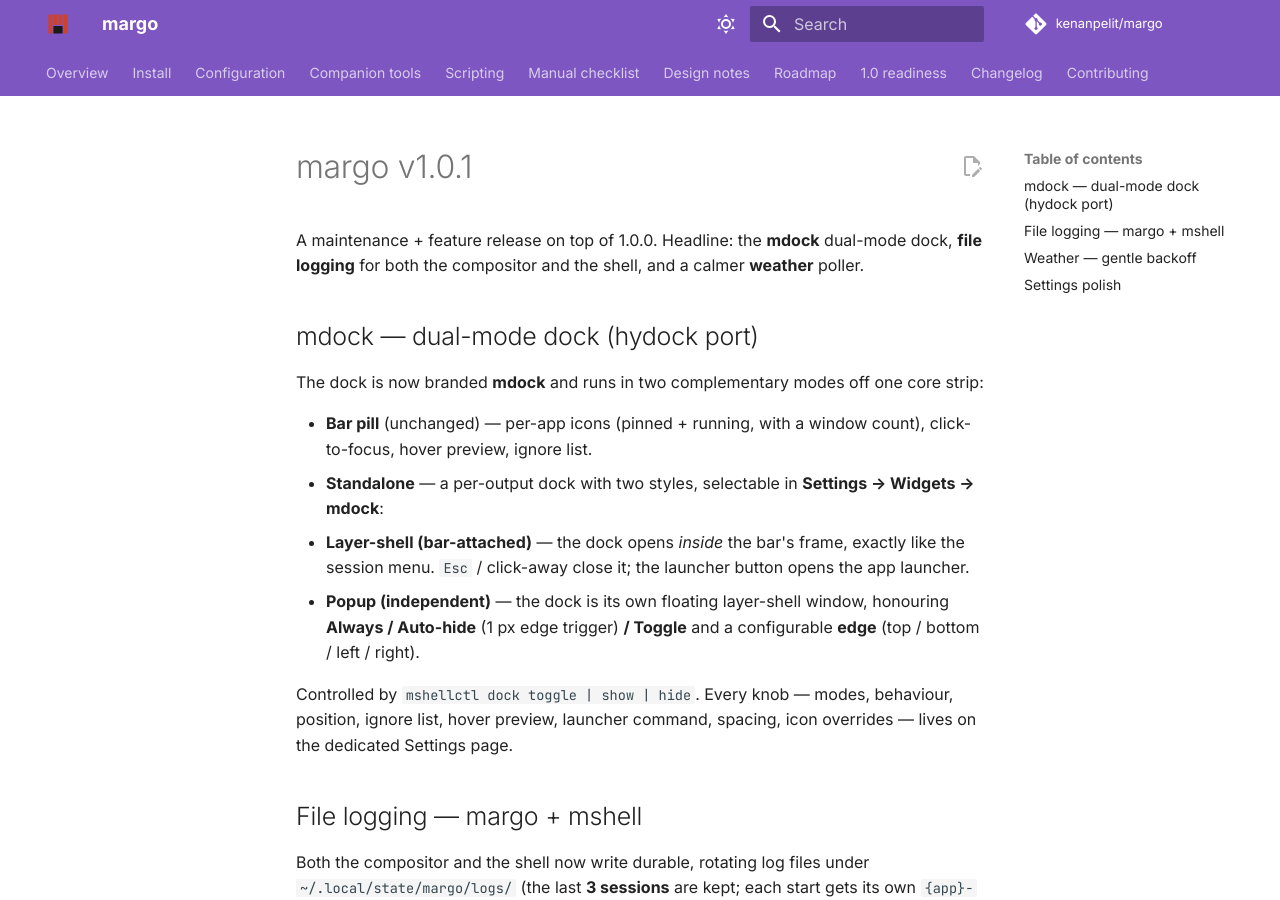
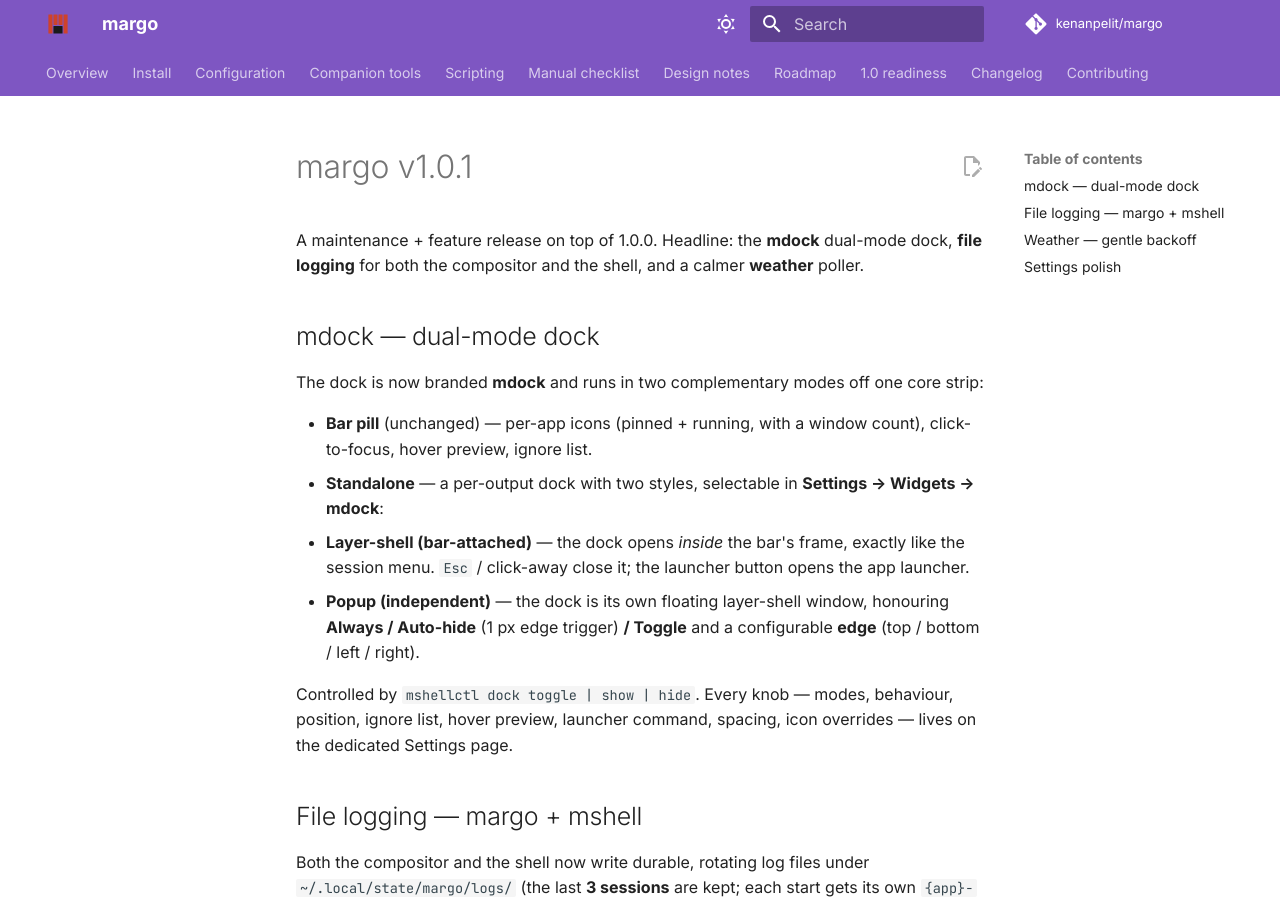
Before and after one commit to kenanpelit/margo, an MkDocs documentation site: the page built from docs/release-notes/v1.0.1.md, in a window 1280 px wide and 900 px high. Built offline with MkDocs 1.6.1 and Material for MkDocs 9.7.7, drawn with Linux system fonts in a browser that asks for light colours; comment, search, counter and statistics services are not loaded.

Commit message:
docs(release): drop hydock-port mention from v1.0.1 notes
Co-Authored-By: Claude Opus 4.8 <noreply@anthropic.com>

```diff
--- a/docs/release-notes/v1.0.1.md
+++ b/docs/release-notes/v1.0.1.md
@@ -4,7 +4,7 @@ A maintenance + feature release on top of 1.0.0. Headline: the **mdock**
 dual-mode dock, **file logging** for both the compositor and the shell, and a
 calmer **weather** poller.
 
-## mdock — dual-mode dock (hydock port)
+## mdock — dual-mode dock
 
 The dock is now branded **mdock** and runs in two complementary modes off one
 core strip:
```
